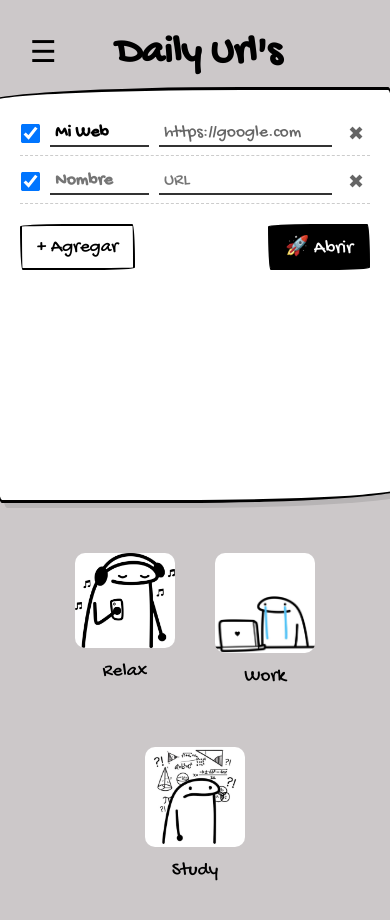
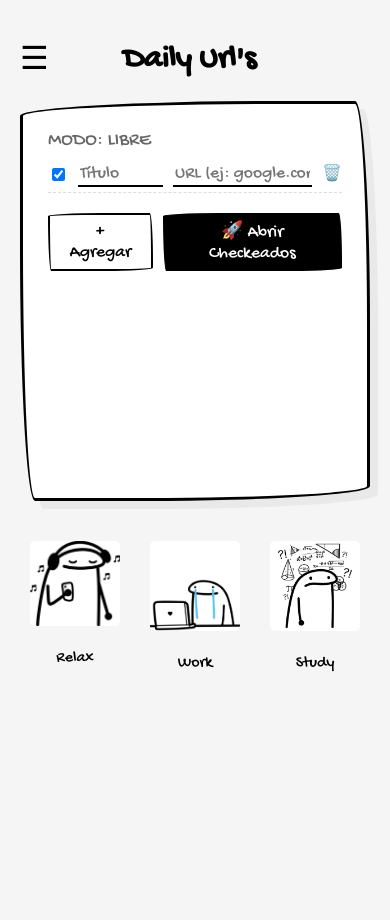
Before and after one commit to ArianaTrinidad/open_Links, a plain HTML site: page index.html in a window 390 px wide. Both pictures are taken after a click on the button "+ Agregar". After the commit the page ends 844 px from the top, so only its background shows below. Drawn offline with Linux system fonts and the light colour scheme.

Commit message:
Add files via upload

```diff
--- a/index.html
+++ b/index.html
@@ -3,304 +3,213 @@
 <head>
     <meta charset="UTF-8">
     <meta name="viewport" content="width=device-width, initial-scale=1.0">
-    <title>Daily URLs - Doodle Dashboard</title>
+    <title>Daily URLs - Moods Dinámicos</title>
     <link href="https://fonts.googleapis.com/css2?family=Gochi+Hand&display=swap" rel="stylesheet">
     <style>
         :root {
-            --bg-color: #fdfdfd;
+            --bg-color: #ffffff;
             --panel-bg: #ffffff;
-            --accent-color: #000000;
-            --border-sketch: 255px 15px 225px 15px/15px 225px 15px 255px;
+            --accent: #000;
+            --sketch-border: 255px 15px 225px 15px/15px 225px 15px 255px;
         }
 
-        /* Modos de Color */
-        body.mood-relax { --bg-color: #e3f2fd; }
-        body.mood-work { --bg-color: #ccc8c9; }
-        body.mood-study { --bg-color: #77747a; }
+        /* Colores por Mood */
+        body.mood-relax { --bg-color: #e8f5e9; }
+        body.mood-work { --bg-color: #ffebee; }
+        body.mood-study { --bg-color: #e3f2fd; }
+        body.mood-libre { --bg-color: #f5f5f5; }
 
         body {
             font-family: 'Gochi Hand', cursive;
             background-color: var(--bg-color);
-            margin: 0;
-            padding: 20px;
-            transition: background-color 0.4s ease;
+            transition: 0.3s;
             display: flex;
             flex-direction: column;
             align-items: center;
+            padding: 20px;
+            margin: 0;
         }
 
-        header {
+        header { width: 100%; max-width: 600px; display: flex; align-items: center; justify-content: space-between; }
+
+        .panel {
+            background: #fff;
+            border: 3px solid var(--accent);
+            border-radius: var(--sketch-border);
             width: 100%;
             max-width: 600px;
-            display: flex;
-            justify-content: space-between;
-            align-items: center;
+            min-height: 400px;
+            padding: 25px;
+            box-sizing: border-box;
+            box-shadow: 8px 8px 0px rgba(0,0,0,0.05);
         }
 
-        .menu-hamburguesa {
-            font-size: 30px;
-            cursor: pointer;
-            padding: 10px;
+        .mood-indicator { text-transform: uppercase; font-size: 1.2rem; margin-bottom: 10px; color: #666; }
+
+        .fila-link { display: flex; align-items: center; gap: 10px; margin-bottom: 10px; border-bottom: 1px dashed #ddd; padding-bottom: 5px; }
+
+        input[type="text"] {
+            font-family: 'Gochi Hand';
+            border: none;
+            border-bottom: 2px solid #000;
+            outline: none;
+            background: transparent;
+            font-size: 1.1rem;
         }
+        .in-titulo { width: 30%; }
+        .in-url { width: 50%; color: #555; }
 
-        h1 { font-size: 2.5rem; margin: 10px 0; }
-
-        /* Panel Central */
-        .panel-container {
-            background: var(--panel-bg);
-            border: 3px solid var(--accent-color);
-            border-radius: var(--border-sketch);
-            width: 100%;
-            max-width: 600px;
-            min-height: 350px;
-            padding: 30px;
-            box-shadow: 5px 5px 0px rgba(0,0,0,0.1);
-            position: relative;
-        }
-
-        .lista-links {
-            margin-bottom: 20px;
-        }
-
-        .fila-link {
-            display: flex;
-            align-items: center;
-            gap: 10px;
-            margin-bottom: 12px;
-            padding-bottom: 8px;
-            border-bottom: 1px dashed #ccc;
-        }
-
-        input[type="checkbox"] {
-            transform: scale(1.5);
-            cursor: pointer;
-        }
-
-        .input-doodle {
+        .btn {
             font-family: 'Gochi Hand';
-            font-size: 1.1rem;
-            border: none;
-            border-bottom: 2px solid #333;
-            outline: none;
-            padding: 2px 5px;
-            background: transparent;
-        }
-
-        .input-titulo { width: 30%; font-weight: bold; }
-        .input-url { width: 55%; color: #666; }
-
-        .btn-delete {
-            background: none;
-            border: none;
-            cursor: pointer;
-            font-size: 1.2rem;
-            opacity: 0.6;
-        }
-        .btn-delete:hover { opacity: 1; }
-
-        /* Botones de acción */
-        .acciones {
-            display: flex;
-            justify-content: space-between;
-            margin-top: 20px;
-        }
-
-        .btn-main {
-            font-family: 'Gochi Hand';
-            font-size: 1.2rem;
-            padding: 8px 15px;
             cursor: pointer;
             border: 2px solid #000;
             background: #fff;
-            border-radius: var(--border-sketch);
-            transition: transform 0.1s;
+            border-radius: var(--sketch-border);
+            padding: 5px 15px;
+            font-size: 1.1rem;
         }
+        .btn-open { background: #000; color: #fff; margin-left: 10px; }
 
-        .btn-main:active { transform: scale(0.95); }
-        .btn-open { background: #000; color: #fff; }
-
-        /* Footer con Florks */
-        .mood-selector {
-            display: flex;
-            gap: 40px;
-            margin-top: 50px;
-            flex-wrap: wrap;
-            justify-content: center;
-        }
-
-        .mood-card {
-            text-align: center;
-            cursor: pointer;
-            transition: transform 0.2s;
-            width: 100px;
-        }
-
-        .mood-card:hover { transform: translateY(-10px); }
-
-        .mood-card img {
-            width: 100%;
-            height: auto;
-            border-radius: 10px;
-        }
-
-        .mood-card p { margin-top: 5px; font-size: 1.2rem; }
+        .footer-moods { display: flex; gap: 30px; margin-top: 40px; justify-content: center; flex-wrap: wrap; }
+        .mood-btn { text-align: center; cursor: pointer; width: 90px; transition: 0.2s; }
+        .mood-btn:hover { transform: scale(1.1); }
+        .mood-btn img { width: 100%; height: auto; border-radius: 5px; }
 
         /* Sidebar */
-        .sidebar {
-            height: 100%;
-            width: 0;
-            position: fixed;
-            z-index: 10;
-            top: 0;
-            left: 0;
-            background-color: #111;
-            color: white;
-            overflow-x: hidden;
-            transition: 0.4s;
-            padding-top: 60px;
-        }
+        .sidebar { height: 100%; width: 0; position: fixed; z-index: 10; top: 0; left: 0; background: #000; color: #fff; overflow-x: hidden; transition: 0.4s; padding-top: 60px; }
+        .sidebar a { padding: 10px 30px; text-decoration: none; color: #ccc; display: block; font-size: 1.5rem; }
+        .sidebar .close { position: absolute; top: 10px; right: 20px; font-size: 2rem; cursor: pointer; }
 
-        .sidebar a {
-            padding: 15px 25px;
-            text-decoration: none;
-            font-size: 20px;
-            color: #818181;
-            display: block;
-        }
-
-        .sidebar .closebtn {
-            position: absolute;
-            top: 0;
-            right: 25px;
-            font-size: 36px;
-        }
     </style>
 </head>
-<body class="mood-work">
+<body class="mood-libre">
 
-    <div id="mySidebar" class="sidebar">
-        <a href="javascript:void(0)" class="closebtn" onclick="toggleNav()">×</a>
-        <h2 style="padding-left: 25px;">Configuración</h2>
-        <a href="#" onclick="limpiarTodo()">Borrar todo</a>
-        <a href="#" onclick="toggleNav()">Cerrar</a>
+    <div id="sidebar" class="sidebar">
+        <span class="close" onclick="closeMenu()">×</span>
+        <a href="#" onclick="cambiarMood('libre')">Panel Central (Libre)</a>
+        <a href="#" onclick="limpiarStorage()">Reiniciar Todo</a>
     </div>
 
     <header>
-        <div class="menu-hamburguesa" onclick="toggleNav()">☰</div>
-        <h1>Daily Url's</h1>
-        <div style="width: 40px;"></div> </header>
+        <div style="font-size: 2rem; cursor: pointer;" onclick="openMenu()">☰</div>
+        <h1 id="main-title">Daily Url's</h1>
+        <div style="width: 40px;"></div>
+    </header>
 
-    <div class="panel-container">
-        <div id="lista-links" class="lista-links">
-            </div>
+    <div class="panel">
+        <div class="mood-indicator" id="mood-label">Modo: Libre</div>
+        <div id="lista-links"></div>
 
-        <div class="acciones">
-            <button class="btn-main" onclick="agregarNuevoLink()">+ Agregar</button>
-            <button class="btn-main btn-open" onclick="abrirLinks()">🚀 Abrir</button>
+        <div style="margin-top: 20px; display: flex; justify-content: space-between;">
+            <button class="btn" onclick="agregarLink()">+ Agregar</button>
+            <button class="btn btn-open" onclick="abrirSeleccionados()">🚀 Abrir Checkeados</button>
         </div>
     </div>
 
-    <div class="mood-selector">
-        <div class="mood-card" onclick="cambiarMood('relax')">
+    <div class="footer-moods">
+        <div class="mood-btn" onclick="cambiarMood('relax')">
             <img src="flork_musica.jpg" alt="Relax">
             <p>Relax</p>
         </div>
-        <div class="mood-card" onclick="cambiarMood('work')">
+        <div class="mood-btn" onclick="cambiarMood('work')">
             <img src="flork_llorando_compu.jpg" alt="Work">
             <p>Work</p>
         </div>
-        <div class="mood-card" onclick="cambiarMood('study')">
+        <div class="mood-btn" onclick="cambiarMood('study')">
             <img src="flork_confundido.jpg" alt="Study">
             <p>Study</p>
         </div>
     </div>
 
     <script>
-        // Datos iniciales o cargados de LocalStorage
-        let baseDeDatos = JSON.parse(localStorage.getItem('doodleLinks')) || [
-            { id: Date.now(), titulo: 'Mi Web', url: 'https://google.com', activo: true }
-        ];
+        // Estructura de datos: un objeto que contiene listas para cada mood
+        let datosApp = JSON.parse(localStorage.getItem('flork_data')) || {
+            currentMood: 'libre',
+            listas: {
+                libre: [],
+                relax: [],
+                work: [],
+                study: []
+            }
+        };
 
-        // Función para renderizar la lista
-        function dibujarLista() {
+        function render() {
+            const mood = datosApp.currentMood;
+            document.body.className = 'mood-' + mood;
+            document.getElementById('mood-label').innerText = 'Modo: ' + mood;
+
             const contenedor = document.getElementById('lista-links');
             contenedor.innerHTML = '';
 
-            baseDeDatos.forEach(link => {
+            datosApp.listas[mood].forEach((item, index) => {
                 const div = document.createElement('div');
                 div.className = 'fila-link';
                 div.innerHTML = `
-                    <input type="checkbox" ${link.activo ? 'checked' : ''} onchange="toggleCheck(${link.id})">
-                    <input type="text" class="input-doodle input-titulo" value="${link.titulo}" placeholder="Nombre" oninput="editarLink(${link.id}, 'titulo', this.value)">
-                    <input type="text" class="input-doodle input-url" value="${link.url}" placeholder="URL" oninput="editarLink(${link.id}, 'url', this.value)">
-                    <button class="btn-delete" onclick="borrarLink(${link.id})">✖</button>
+                    <input type="checkbox" ${item.checked ? 'checked' : ''} onchange="updateItem(${index}, 'checked', this.checked)">
+                    <input type="text" class="in-titulo" placeholder="Título" value="${item.titulo}" oninput="updateItem(${index}, 'titulo', this.value)">
+                    <input type="text" class="in-url" placeholder="URL (ej: google.com)" value="${item.url}" oninput="updateItem(${index}, 'url', this.value)">
+                    <span style="cursor:pointer" onclick="eliminarLink(${index})">🗑️</span>
                 `;
                 contenedor.appendChild(div);
             });
-
-            // Guardar siempre en el navegador
-            localStorage.setItem('doodleLinks', JSON.stringify(baseDeDatos));
+            save();
         }
 
-        function agregarNuevoLink() {
-            baseDeDatos.push({
-                id: Date.now(),
-                titulo: '',
-                url: '',
-                activo: true
-            });
-            dibujarLista();
+        function agregarLink() {
+            datosApp.listas[datosApp.currentMood].push({ titulo: '', url: '', checked: true });
+            render();
         }
 
-        function editarLink(id, campo, valor) {
-            const index = baseDeDatos.findIndex(l => l.id === id);
-            baseDeDatos[index][campo] = valor;
-            localStorage.setItem('doodleLinks', JSON.stringify(baseDeDatos));
+        function updateItem(index, campo, valor) {
+            datosApp.listas[datosApp.currentMood][index][campo] = valor;
+            save();
         }
 
-        function toggleCheck(id) {
-            const index = baseDeDatos.findIndex(l => l.id === id);
-            baseDeDatos[index].activo = !baseDeDatos[index].activo;
-            localStorage.setItem('doodleLinks', JSON.stringify(baseDeDatos));
+        function eliminarLink(index) {
+            datosApp.listas[datosApp.currentMood].splice(index, 1);
+            render();
         }
 
-        function borrarLink(id) {
-            baseDeDatos = baseDeDatos.filter(l => l.id !== id);
-            dibujarLista();
+        function cambiarMood(nuevoMood) {
+            datosApp.currentMood = nuevoMood;
+            render();
+            closeMenu();
         }
 
-        function abrirLinks() {
-            const seleccionados = baseDeDatos.filter(l => l.activo && l.url !== '');
-            if (seleccionados.length === 0) return alert("Selecciona links válidos primero");
+        function abrirSeleccionados() {
+            const linksParaAbrir = datosApp.listas[datosApp.currentMood].filter(l => l.checked && l.url);
 
-            seleccionados.forEach(link => {
-                let url = link.url;
-                if (!url.startsWith('http')) url = 'https://' + url;
-                window.open(url, '_blank');
+            if (linksParaAbrir.length === 0) return alert("No hay links seleccionados o con URL válida.");
+
+            linksParaAbrir.forEach(link => {
+                let url = link.url.trim();
+                if (!url.match(/^https?:\/\//i)) {
+                    url = 'https://' + url;
+                }
+                // Intento de apertura
+                const win = window.open(url, '_blank');
+                if (!win) {
+                    alert("¡Atención! Tu navegador bloqueó las pestañas. Por favor, permití los 'pop-ups' para este sitio.");
+                }
             });
         }
 
-        // Cambio de "Mood"
-        function cambiarMood(mood) {
-            document.body.className = 'mood-' + mood;
+        function save() {
+            localStorage.setItem('flork_data', JSON.stringify(datosApp));
         }
 
-        // Sidebar logic
-        function toggleNav() {
-            const sidebar = document.getElementById("mySidebar");
-            sidebar.style.width = sidebar.style.width === "250px" ? "0" : "250px";
-        }
+        function openMenu() { document.getElementById("sidebar").style.width = "250px"; }
+        function closeMenu() { document.getElementById("sidebar").style.width = "0"; }
 
-        function limpiarTodo() {
-            if(confirm("¿Seguro que quieres borrar todos los links?")) {
-                baseDeDatos = [];
-                dibujarLista();
-                toggleNav();
+        function limpiarStorage() {
+            if(confirm("¿Borrar todos los links de todos los modos?")) {
+                localStorage.clear();
+                location.reload();
             }
         }
 
         // Carga inicial
-        dibujarLista();
+        render();
     </script>
 </body>
 </html>
```
